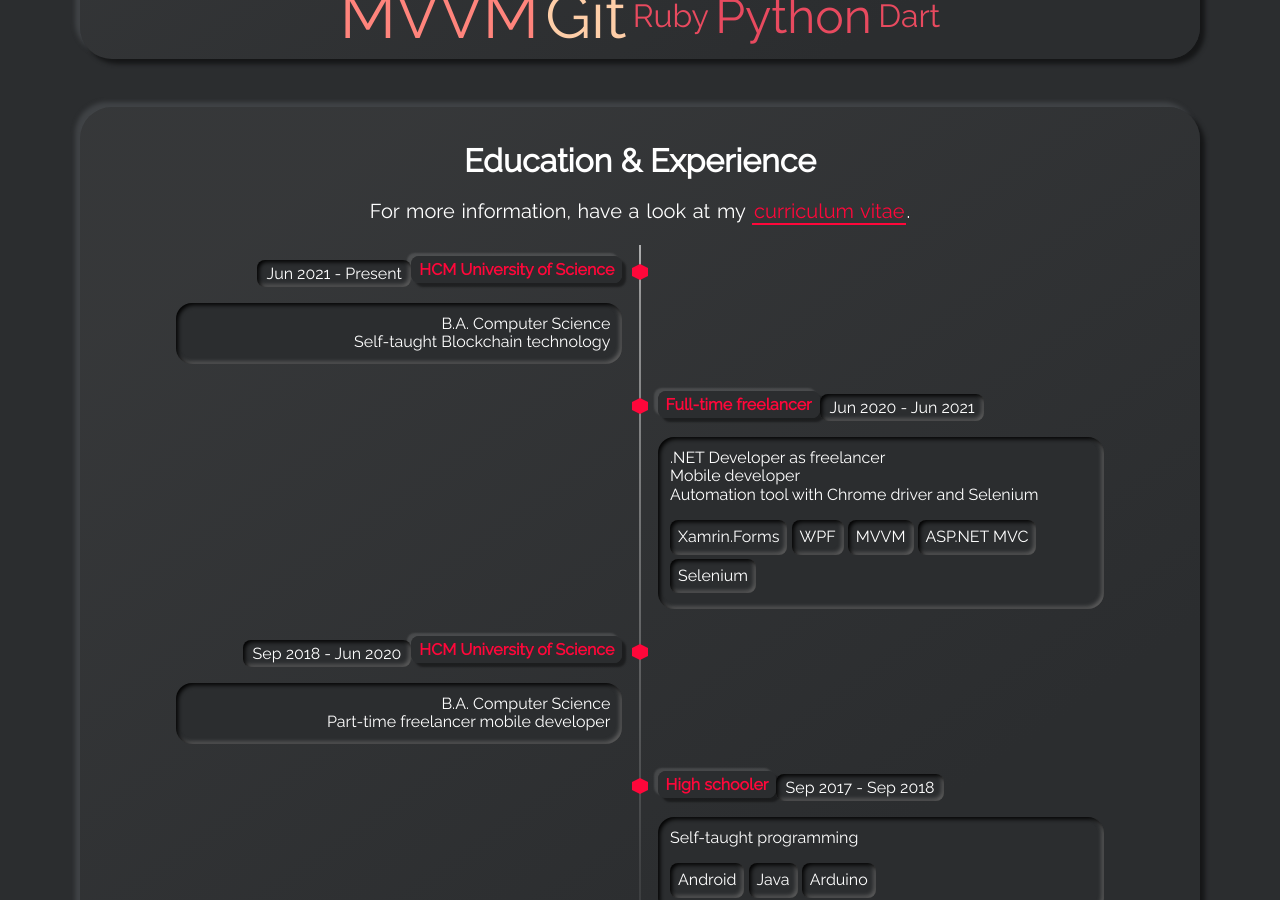
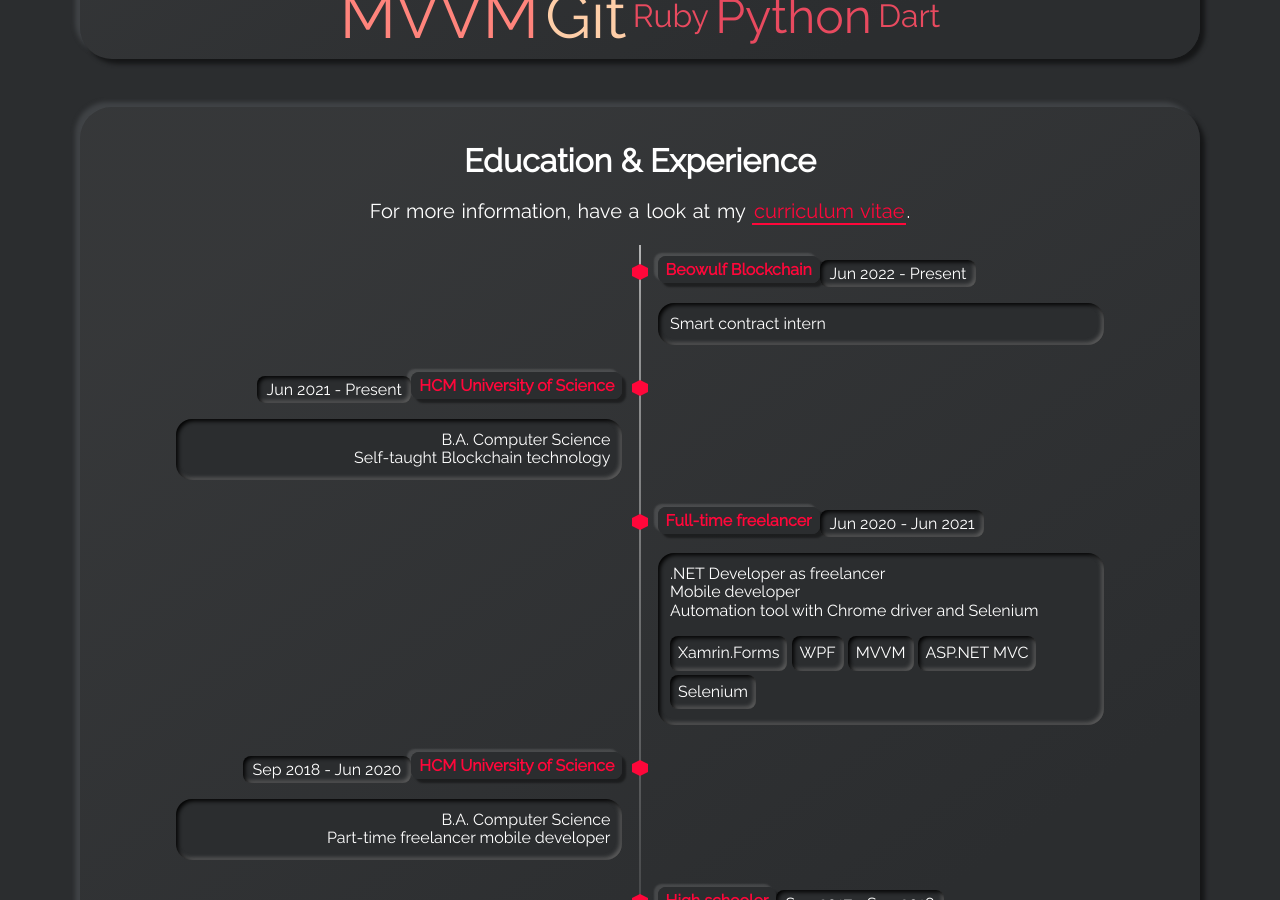
Before and after one commit to phnaharris/old-resume-jekyll, a Jekyll site: the page built from index.html, in a window 1280 px wide and 900 px high, scrolled down 1890 px. Built offline with Jekyll 4.4.1, drawn with Linux system fonts in a browser that asks for light colours.

Commit message:
Update web\nAdd Beowulf Blockchain timeline

```diff
--- a/_data/timeline.yml
+++ b/_data/timeline.yml
@@ -16,6 +16,12 @@
 #     - tag: Ruby
 #     - tag: Rails
 #   timeline-side: right
+
+- title: Beowulf Blockchain
+  title-url: https://beowulfchain.com/
+  date: Jun 2022 - Present
+  subtitle: Smart contract intern
+  timeline-side: right
 
 - title: HCM University of Science
   title-url: https://hcmus.edu.vn/
```
Also changed, not shown: 6 other files.
